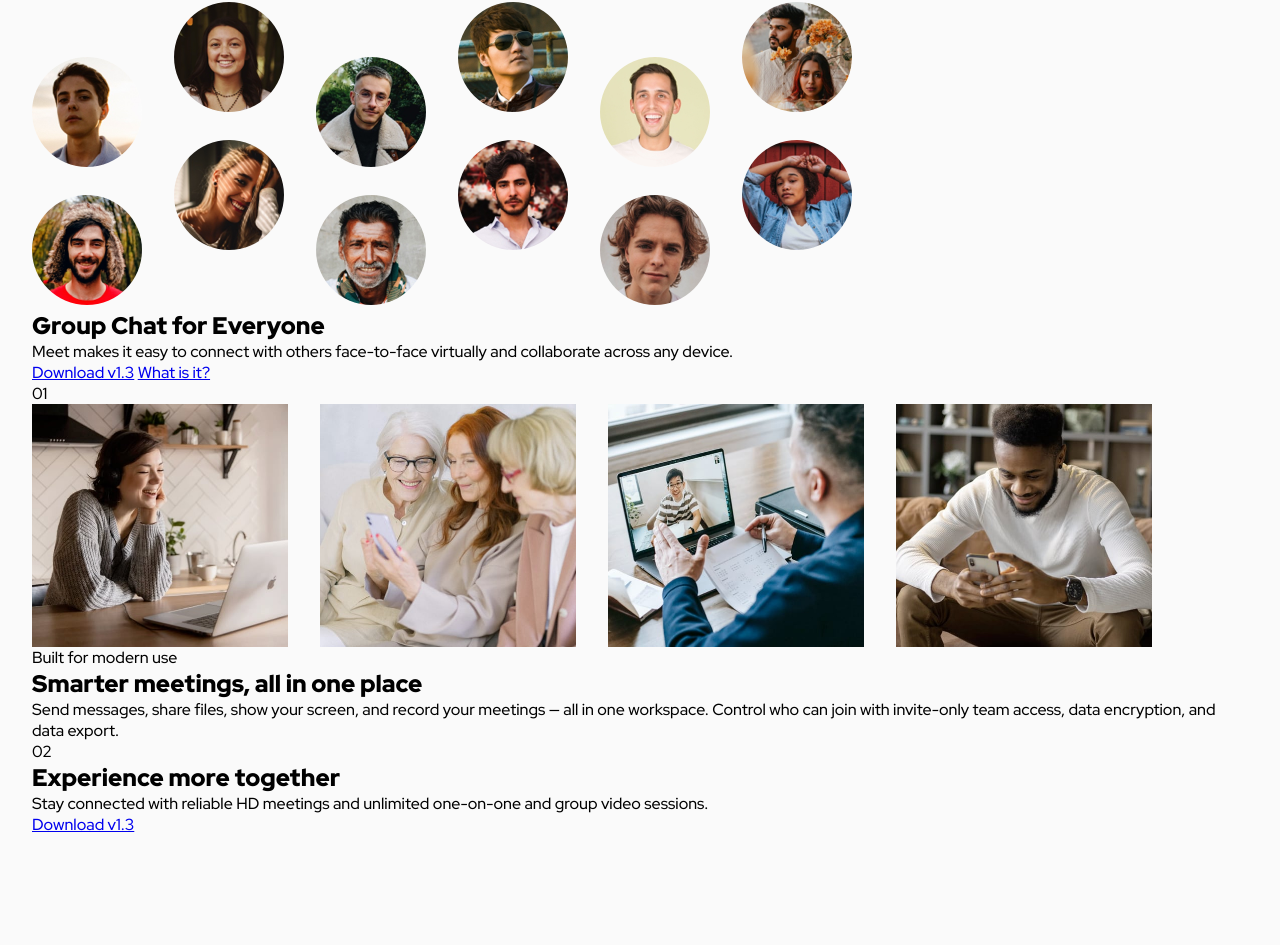
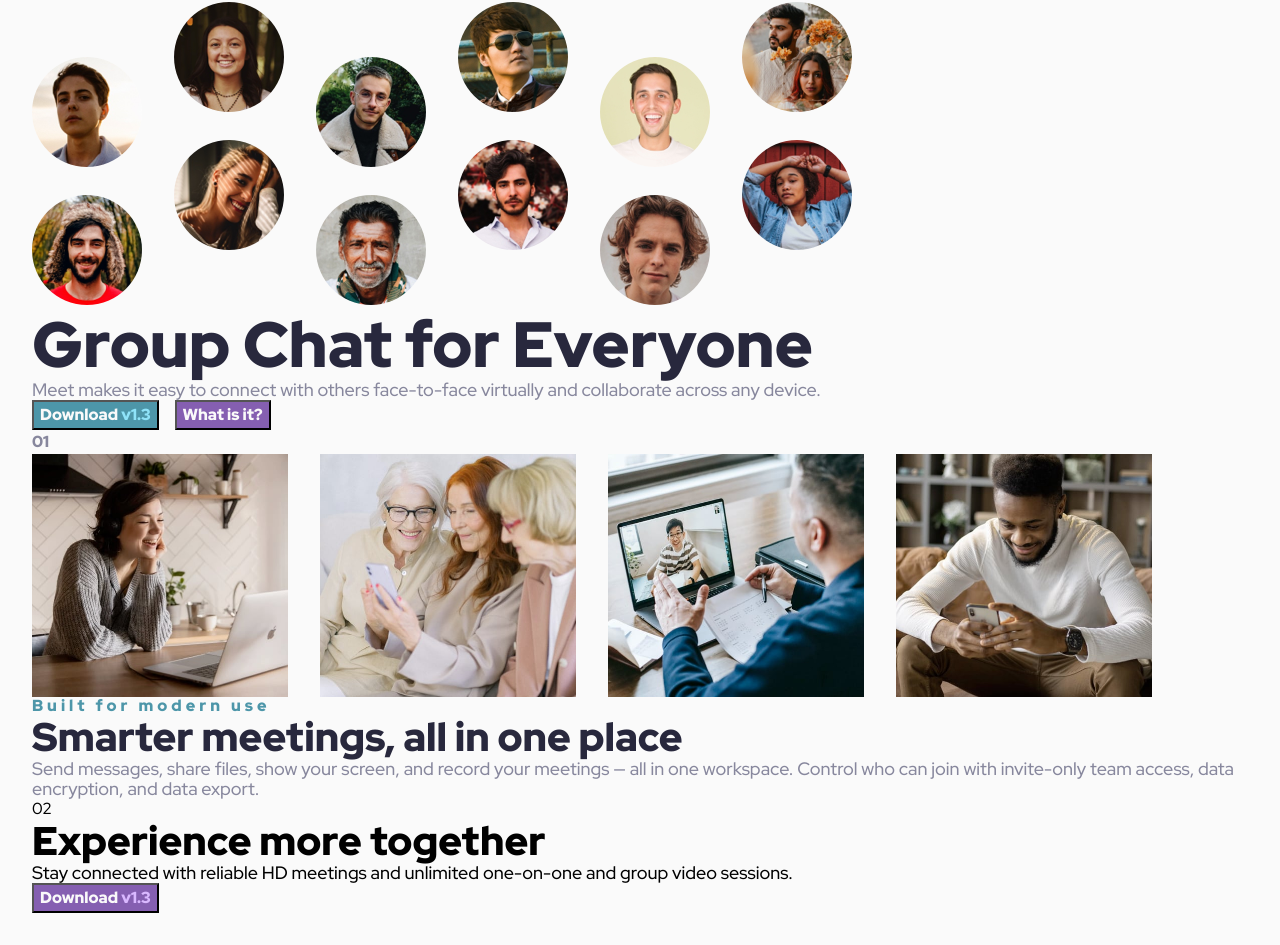
Before and after one commit to totibor/meet-landing-page, a website: page index.html in a window 1280 px wide. Shown: the part 63-1008 px from the top of the page. Before the commit the page ends 930 px from the top, so only its background shows below. Drawn offline with Linux system fonts and the light colour scheme.

Commit message:
Update and apply styles

```diff
--- a/index.html
+++ b/index.html
@@ -16,11 +16,13 @@
     <main>
       <img src="./assets/tablet/image-hero.png" alt="">
       <section>
-        <h1>Group Chat for Everyone</h1>
-        <p>Meet makes it easy to connect with others face-to-face virtually and collaborate across any device.</p>
-        <a href="#">Download v1.3</a>
-        <a href="#">What is it?</a>
-        <div>01</div>
+        <h1 class="text-preset-1 color-slate-900">Group Chat for Everyone</h1>
+        <p class="text-preset-4 color-slate-600">Meet makes it easy to connect with others face-to-face virtually and collaborate across any device.</p>
+        <div class="button-container">
+          <button class="text-preset-5 bg-color-cyan-600 color-white">Download <span class="color-cyan-300">v1.3</span></button>
+          <button class="text-preset-5 bg-color-purple-600 color-white">What is it?</button>
+        </div>
+        <div class="text-preset-5 color-slate-600">01</div>
       </section>
       <section>
         <div class="showcase-images">
@@ -34,17 +36,17 @@
           </div>
         </div>
         <div>
-          <p>Built for modern use</p>
-          <h2>Smarter meetings, all in one place</h2>
-          <p>Send messages, share files, show your screen, and record your meetings — all in one workspace. Control who can join with invite-only team access, data encryption, and data export.</p>
+          <p class="text-preset-3 color-cyan-600">Built for modern use</p>
+          <h2 class="text-preset-2 color-slate-900">Smarter meetings, all in one place</h2>
+          <p class="text-preset-4 color-slate-600">Send messages, share files, show your screen, and record your meetings — all in one workspace. Control who can join with invite-only team access, data encryption, and data export.</p>
         </div>
         <div>02</div>
       </section>
     </main>
     <footer>
-      <h2>Experience more together</h2>
-      <p>Stay connected with reliable HD meetings and unlimited one-on-one and group video sessions.</p>
-      <a href="#">Download v1.3</a>
+      <h2 class="text-preset-2">Experience more together</h2>
+      <p class="text-preset-4">Stay connected with reliable HD meetings and unlimited one-on-one and group video sessions.</p>
+      <button class="text-preset-5 bg-color-purple-600 color-white">Download <span class="color-purple-300">v1.3</span></button>
     </footer>
   </body>
 </html>
--- a/style.css
+++ b/style.css
@@ -21,7 +21,7 @@ body {
     /* Colors */
     --color-cyan-600: #4D96A9;
     --color-cyan-300: #8FE3F9;
-    --color-purple-500: #855FB1;
+    --color-purple-600: #855FB1;
     --color-purple-300: #D9B8FF;
     --color-slate-900: #28283D;
     --color-slate-600: #87879D;
@@ -58,6 +58,11 @@ body {
     padding: var(--spacing-400);
 }
 
+img {
+    max-inline-size: 100%;
+    block-size: auto;
+}
+
 /* Utility Classes */
 .color-cyan-600 {
     color: #4D96A9;
@@ -67,7 +72,7 @@ body {
     color: #8FE3F9;
 }
 
-.color-purple-500 {
+.color-purple-600 {
     color: #855FB1;
 }
 
@@ -89,6 +94,14 @@ body {
 
 .color-white {
     color: #FAFAFA;
+}
+
+.bg-color-cyan-600 {
+    background-color: #4D96A9;
+}
+
+.bg-color-purple-600 {
+    background-color: #855FB1;
 }
 
 .text-preset-1 {
@@ -145,7 +158,9 @@ body {
     min-width: 0;
 }
 
-img {
-    max-inline-size: 100%;
-    block-size: auto;
+.button-container {
+    display: flex;
+    flex-direction: row;
+    flex-wrap: wrap;
+    gap: var(--spacing-200);
 }
```
Also changed, not shown: README.md.
